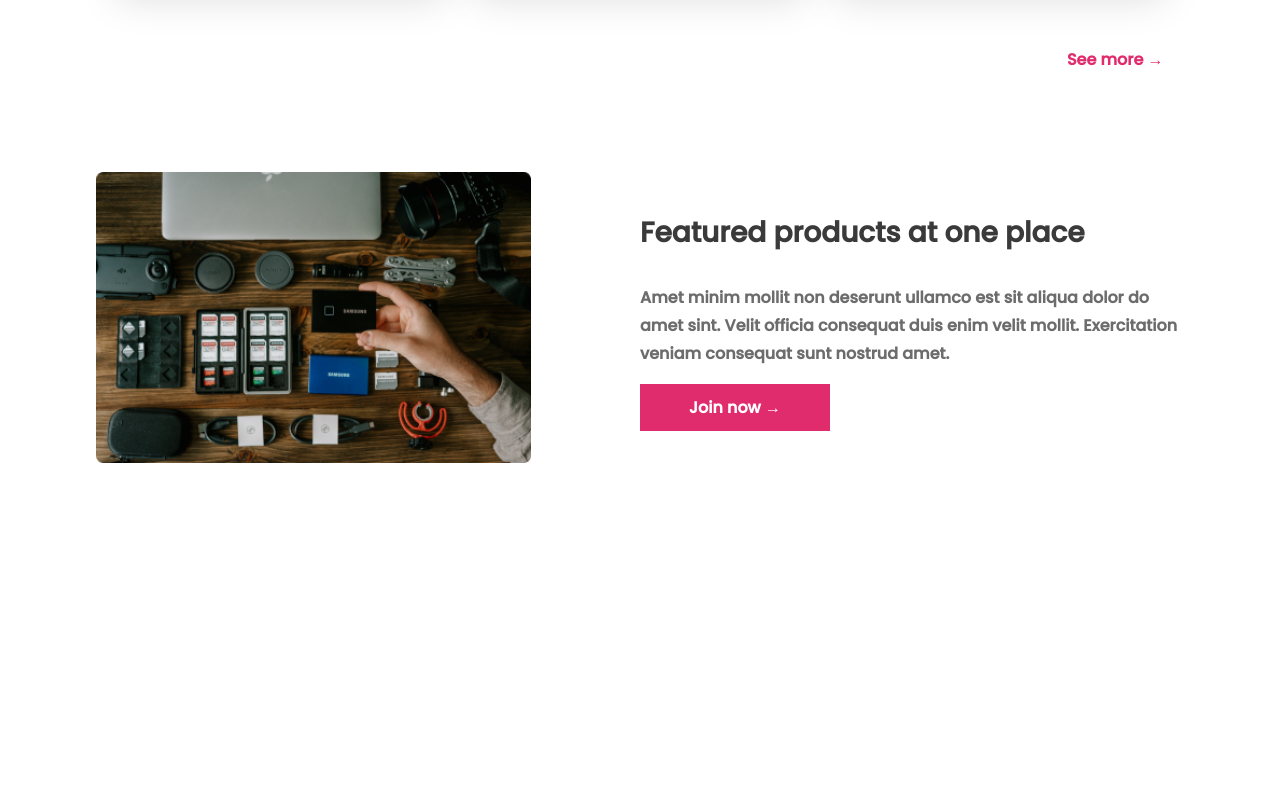
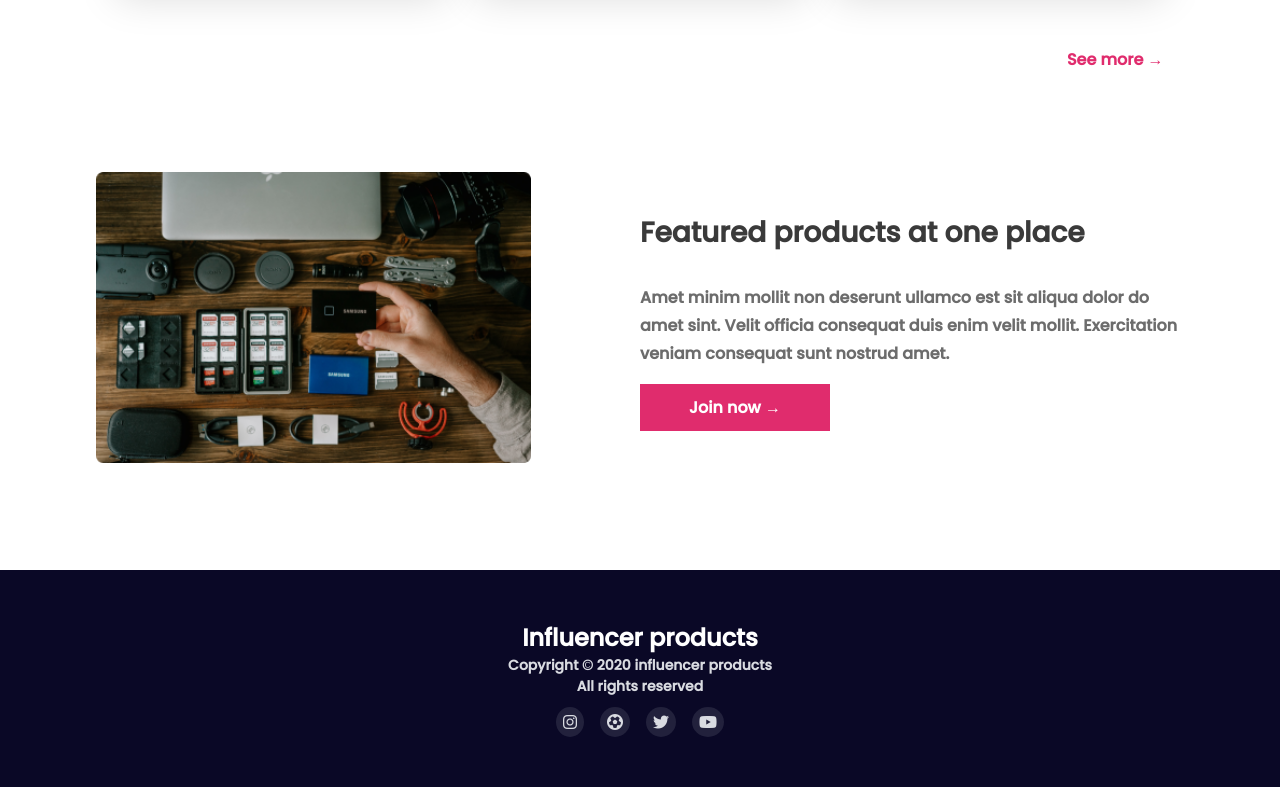
Before and after one commit to Humayun63/influencer-gear, a plain HTML site: page index.html in a window 1280 px wide. Shown: the part 2480-3267 px from the top of the page. Before the commit the page ends 2950 px from the top, so only its background shows below. Drawn offline with Linux system fonts and the light colour scheme.

Commit message:
footer section added

```diff
--- a/index.html
+++ b/index.html
@@ -230,7 +230,7 @@
                 </div>
             </div>
             <div class="see-more">
-                <a href="#" >See more &#8594;</a>
+                <a href="#">See more &#8594;</a>
             </div>
         </section>
         <!-- FEATURED SECTION  -->
@@ -241,13 +241,34 @@
             <div class="featured-box">
                 <h3 class="section-title">Featured products at one place</h3>
                 <p class="featured-description">
-                    Amet minim mollit non deserunt ullamco est sit aliqua dolor do amet sint. Velit officia consequat duis enim velit mollit. Exercitation veniam consequat sunt nostrud amet.
+                    Amet minim mollit non deserunt ullamco est sit aliqua dolor do amet sint. Velit officia consequat
+                    duis enim velit mollit. Exercitation veniam consequat sunt nostrud amet.
                 </p>
                 <button class="btn-primary featured-btn">Join now &#8594;</i></button>
             </div>
         </section>
     </main>
     <!-- MAIN SECTION ENDS -->
+    <!-- FOOTER SECTION STARTS -->
+    <footer>
+        <div class="footer-container">
+            <div class="logo">
+                <h2>Influencer products</h2>
+            </div>
+            <p>Copyright &copy; 2020 influencer products</p>
+            <p>All rights reserved</p>
+            <div class="social-icons">
+                <ul>
+                    <li><a href="#"><i class="fa-brands fa-instagram"></i></a></li>
+                    <li><a href="#"><i class="fa-solid fa-futbol"></i></a></li>
+                    <li><a href="#"><i class="fa-brands fa-twitter"></i></a></li>
+                    <li><a href="#"><i class="fa-brands fa-youtube"></i></a></li>
+                </ul>
+            </div>
+        </div>
+
+    </footer>
+    <!-- FOOTER SECTION ENDS -->
 </body>
 
 </html>
--- a/styles/style.css
+++ b/styles/style.css
@@ -242,6 +242,39 @@ line-height: 28px;
     border-radius: 0;
     margin-top: 16px;
 }
+/* ----------------------
+    FOOTER STYLES
+------------------------*/
+footer{
+    text-align: center;
+    background: #0A0826;
+    width: 100%;
+    margin-top: 100px;
+    color: #FFFFFF;
+}
+.footer-container{
+    padding: 50px ;
+}
+.footer-container p{
+    font-weight: 700;
+font-size: 14px;
+color: #D9DBE1;
+}
+.social-icons ul{
+    display: flex;
+    gap: 16px;
+    margin-top: 10px;
+    align-items: center;
+    justify-content: center;
+}
+.social-icons ul li{
+    background: #22213C;
+    border-radius: 50%;
+}
+.social-icons ul li i{
+    color: #D9DBE1;
+    padding: 7px;
+}
 
 
 
```
